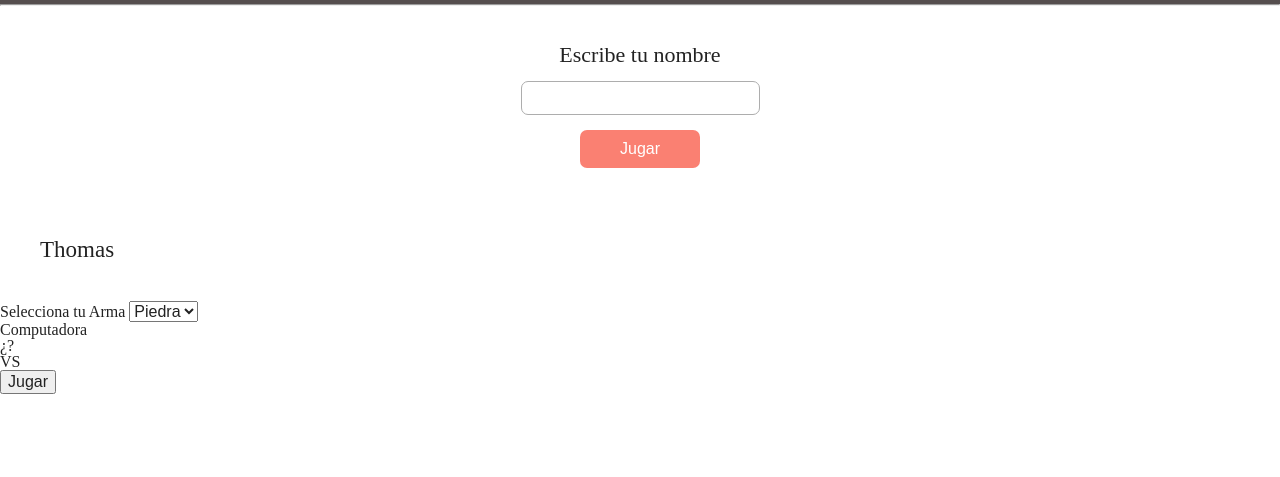
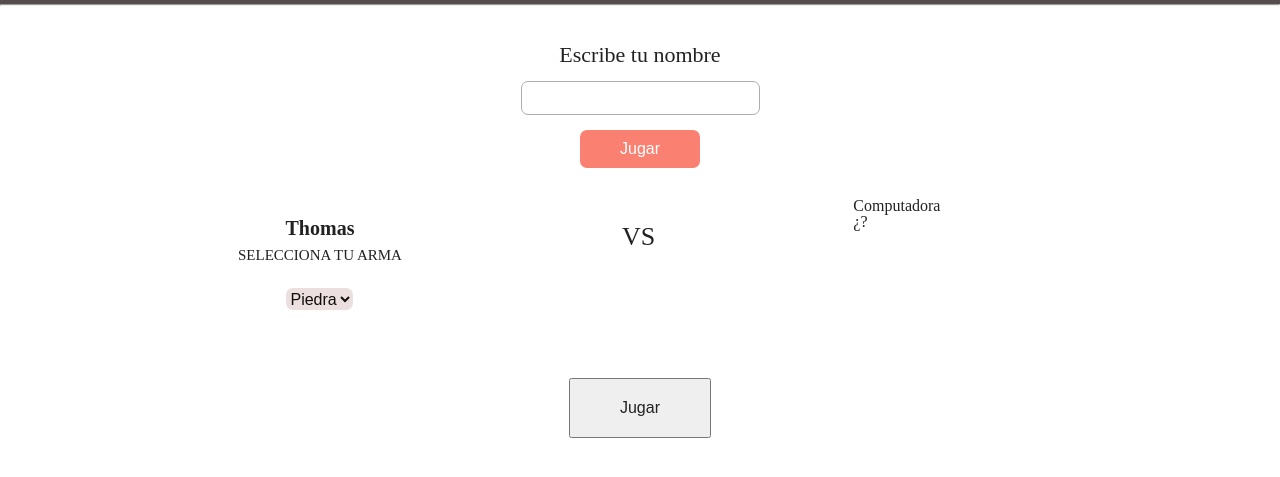
Before and after one commit to santi0827/cinta_Blanca_b41, a plain HTML site: page juego/index.html in a window 1280 px wide. Shown: the part 79-556 px from the top of the page. Drawn offline with Linux system fonts and the light colour scheme.

Commit message:
Juego_grid

```diff
--- a/GRID/style.css
+++ b/GRID/style.css
@@ -4,10 +4,13 @@
     box-sizing: border-box;
 }
 html , body{
-    height: 110%;
+    height: 100%;
 
 }
-
+body{
+     background-image: url(./eugene-quek-D7_FyuUfaEo-unsplash.jpg);
+     background-size: cover;
+}
 
 .father{
 
@@ -15,9 +18,8 @@ html , body{
     grid-template-columns: repeat(5 ,1fr);
     grid-template-rows: repeat(3, 1fr);
     height: 100%;
-   background-image: url(./eugene-quek-D7_FyuUfaEo-unsplash.jpg);
-   background-repeat: repeat;
-   background-size: cover;
+
+
 }
 .imagen{
     width: 100%;
--- a/juego/index.html
+++ b/juego/index.html
@@ -27,15 +27,15 @@
 
 
         <!--Seccionn de juego-->
-        <article>
+        <article class="game">
             <!--usuario-->
-            <section>
+            <section class="game-nombre">
                 <!--<img src="./images/rock.png" alt="Piedra">
                 <img src="./images/toilet-paper.png" alt="Papel">
                 <img src="./images/scissors.png" alt="tijeras">-->
-                <h2 class="nombre">Thomas</h2>
-                <label for="Selecciona-arma">Selecciona tu Arma</label>
-                <select name="" id="Selecciona-arma">
+                <h2 class="game-nombre-nom">Thomas</h2>
+                <label class="game-arma" for="Selecciona-arma">Selecciona tu Arma</label>
+                <select class="game-select" name="" id="Selecciona-arma">
                     <option value="Piedra">Piedra</option>
                     <option value="Papel">Papel</option>
                     <option value="Tijera">Tijera</option>
@@ -43,21 +43,21 @@
 
             </section>
 
-            <section class="pc"><!--Computador-->
-                <h2>Computadora</h2>
-                <h3>¿?</h3>
+            <section class="compu"><!--Computador-->
+                <h2 class="PC-COM">Computadora</h2>
+                <h3 class="PC-?">¿?</h3>
 
             </section>
 
-            <section class="vs"><!--Versus-->
-                <h2>
+            <section class="versus"><!--Versus-->
+                <h2 class="versus-vs">
                     VS
 
                 </h2>
             </section>
 
-            <section>
-                <button>Jugar</button>
+            <section class="btn">
+                <button class="btn-play" >Jugar</button>
             </section>
 
         </article>
--- a/juego/style.css
+++ b/juego/style.css
@@ -40,8 +40,80 @@ color: white ;
     color: white;
     background-color: #a15048;
 }
-.nombre{
-    font-size: 23px ;
-    text-align: left;
-    margin: 40px
+.game{
+    display: grid;
+    grid-template-columns: repeat(6,1fr);
+    grid-template-rows: repeat(3,1fr);
 }
+.game-nombre{
+    display: grid;
+    grid-template-columns: repeat(3,1fr);
+    grid-template-rows:repeat(4,1fr);
+    margin: 10px 10px;
+    grid-column: 2/3;
+
+
+}
+.game-nombre-nom{
+    grid-row: 1/2;
+    grid-column: 1/4;
+    text-align: center;
+    font-size: 20px;
+    font-weight: 700;
+    margin: 10px;
+}
+.game-arma{
+    margin 10px 0
+    grid-row: 2/3;
+    grid-column: 1/4;
+    text-align: center;
+    text-transform: uppercase;
+    font-size: 15px;
+}
+.game-select{
+    grid-column: 2/3;
+    background-color: #ebdfdf;
+  color: rgb(19, 14, 14);
+  border: 0;
+
+  border-radius: 7px;
+    height: 22px;
+    cursor: pointer;
+}
+.game-select :hover{
+    color: rgb(54, 112, 51);
+    background-color: #d11706;
+}
+
+.versus{
+   grid-row: 1/2;
+   grid-column: 3/5;
+
+display: grid;
+grid-template-columns: repeat(3,1fr);
+grid-template-rows: repeat(3,1fr);
+}
+.versus-vs{
+    grid-row: 1/3;
+    grid-column: 2/3;
+    margin: 26PX 53PX;
+    font-size: 26PX;
+}
+.compu{
+    grid-row: 1/2;
+    grid-column: 5/7;
+
+}
+.btn
+{
+    grid-row: 2/3;
+    grid-column: 3/5;
+    display: grid;
+    grid-template-columns: repeat(3,1fr);
+    grid-template-rows: repeat(3,1fr);
+
+}
+.btn-play{
+grid-row: 1/2;
+grid-column: 2/3;
+}
```
